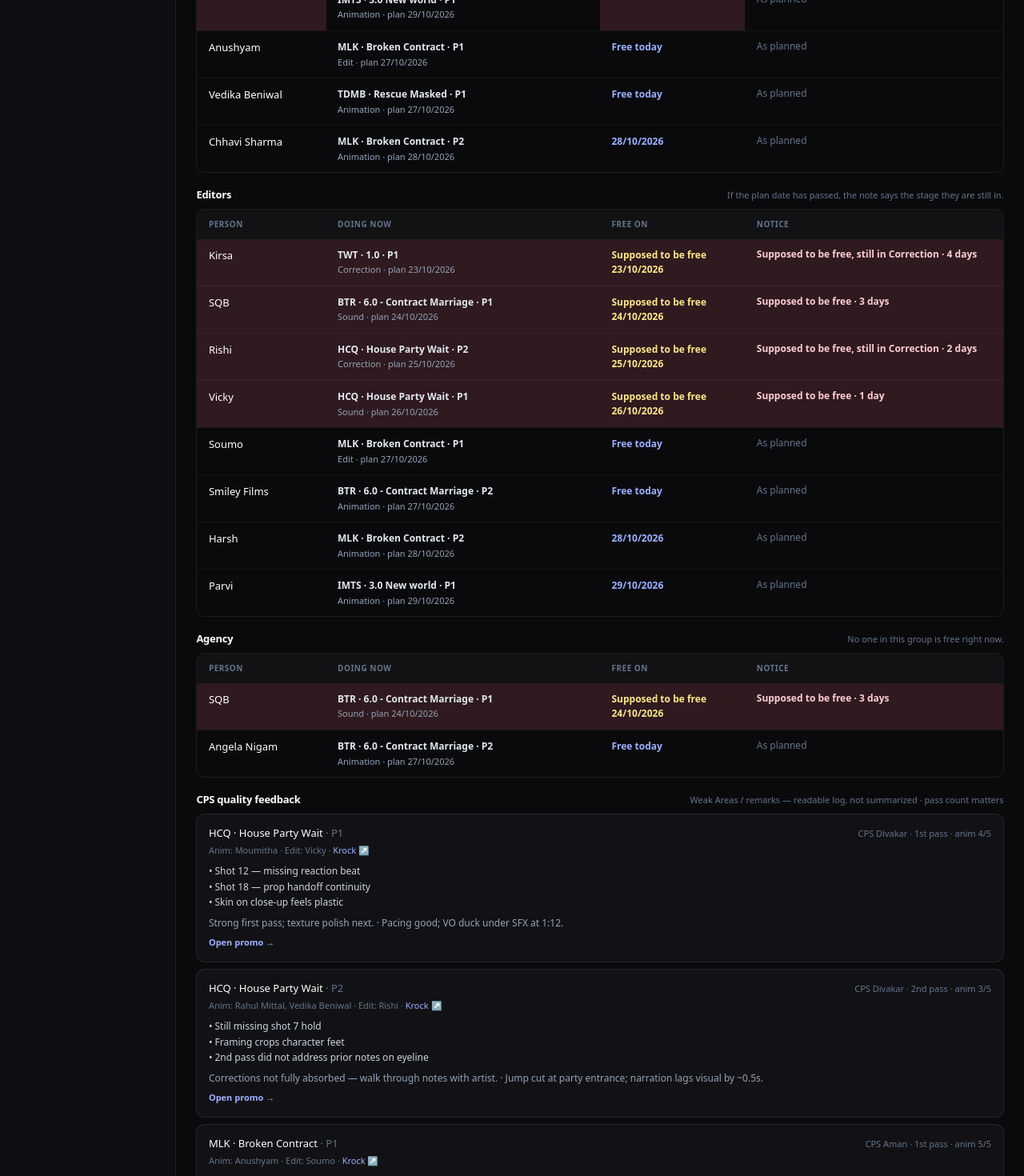
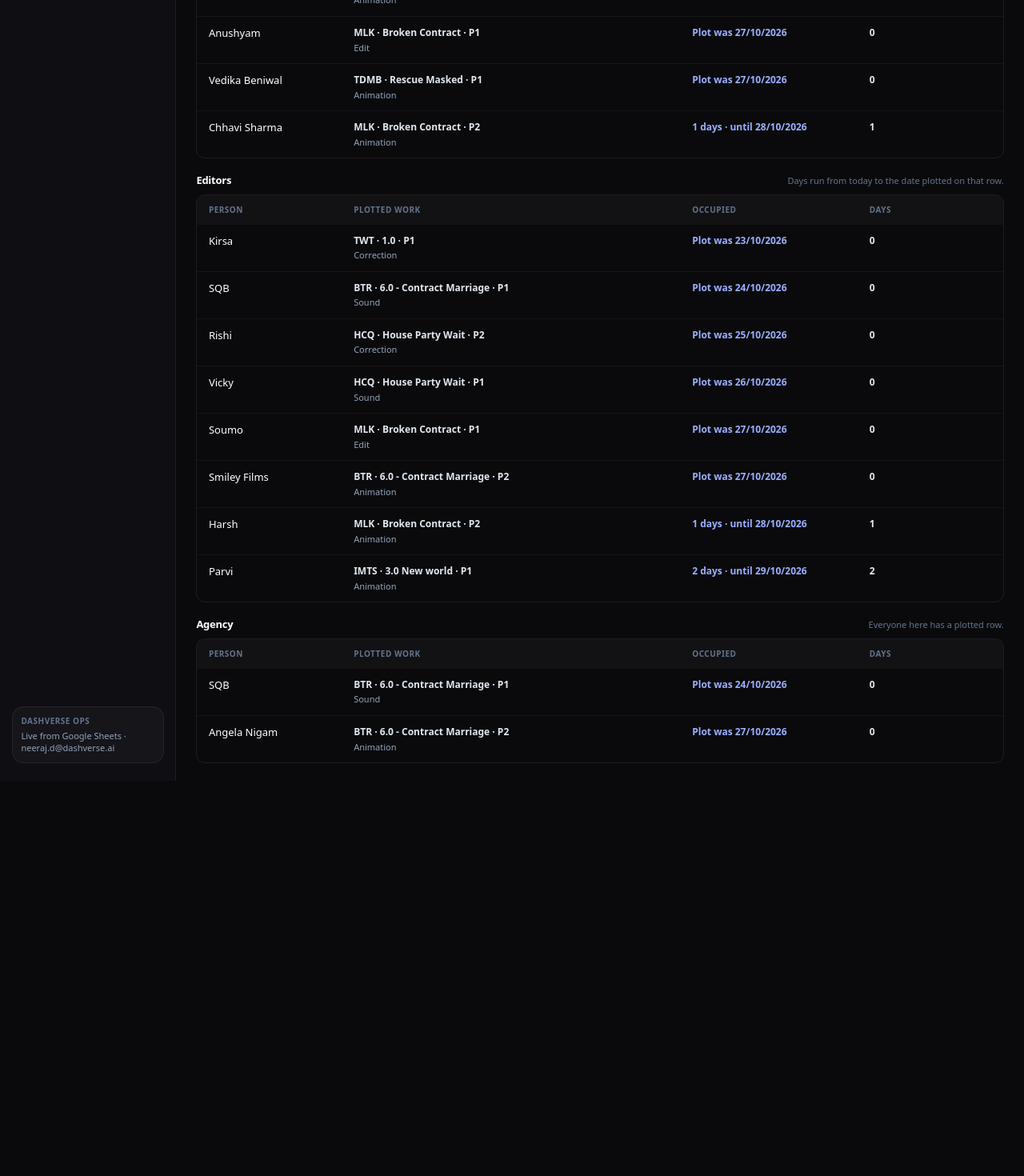
Before and after one commit to neeraj-dashverse/Dashboard, a Next.js app: page /team in a window 1280 px wide. Shown: the part 940-2410 px from the top of the page at 80% size. After the commit the page ends 1916 px from the top, so only its background shows below. Built offline with nearby package versions, Linux system fonts and the light colour scheme.

Commit message:
Show how many days a stage ran late, and how long each person is plotted.
The record lists planned, closed, and delayed days. Team counts days left until the current plot and drops the quality feedback list.

Co-authored-by: Cursor <cursoragent@cursor.com>

```diff
--- a/src/components/ops/RecordDetail.tsx
+++ b/src/components/ops/RecordDetail.tsx
@@ -2,7 +2,7 @@
 
 import Link from "next/link";
 import type { ReactNode } from "react";
-import { formatDmy, formatDuration, STAGE_LABEL } from "@/lib/ops/selectors";
+import { delayDays, formatDmy, formatDuration, STAGE_LABEL } from "@/lib/ops/selectors";
 import type { AssetTeamRow, Part, PreProdAssetRow, Promo, QualityReview } from "@/lib/ops/types";
 import { SyncStrip } from "./SyncStrip";
 import { useOps } from "./OpsProvider";
@@ -177,7 +177,7 @@ export function RecordDetail({ promoId }: { promoId: string }) {
       <section className="space-y-2">
         <h2 className="text-[13px] font-bold text-white">Stage dates</h2>
         <p className="text-[12px] text-slate-500">
-          Planned date next to the day that stage closed. Rough cut is the plan for animation and edit. Final cut is the plan for correction.
+          Planned comes from the Plan page. Closed is the sheet date for that stage. Delayed is how many days the close ran past the plan, or through today if it is still open.
         </p>
         <div className="overflow-x-auto rounded-xl border border-white/[0.08]">
           <table className="min-w-full border-collapse text-left text-[12px]">
@@ -187,6 +187,7 @@ export function RecordDetail({ promoId }: { promoId: string }) {
                 <th className="whitespace-nowrap px-3 py-2.5">Stage</th>
                 <th className="whitespace-nowrap px-3 py-2.5">Planned</th>
                 <th className="whitespace-nowrap px-3 py-2.5">Closed</th>
+                <th className="whitespace-nowrap px-3 py-2.5">Delayed</th>
               </tr>
             </thead>
             <tbody>
@@ -194,13 +195,21 @@ export function RecordDetail({ promoId }: { promoId: string }) {
                 parts,
                 plans,
                 asset?.correctionsEndDate || asset?.endDate || pre?.closedDate,
-                pre?.plannedDate
+                pre?.plannedDate,
+                snap.today
               ).map((row) => (
                 <tr key={row.key} className="border-t border-white/[0.06]">
                   <td className="whitespace-nowrap px-3 py-2 text-slate-300">{row.part}</td>
                   <td className="whitespace-nowrap px-3 py-2 font-semibold text-white">{row.stage}</td>
                   <td className="whitespace-nowrap px-3 py-2 text-slate-300">{row.planned}</td>
                   <td className="whitespace-nowrap px-3 py-2 text-slate-300">{row.closed}</td>
+                  <td
+                    className={`whitespace-nowrap px-3 py-2 font-semibold ${
+                      row.delayed !== "—" && row.delayed !== "0" ? "text-rose-200" : "text-slate-300"
+                    }`}
+                  >
+                    {row.delayed === "—" || row.delayed === "0" ? row.delayed : `${row.delayed}d`}
+                  </td>
                 </tr>
               ))}
             </tbody>
@@ -378,51 +387,101 @@ function InfoCard({
   );
 }
 
-function planOn(
+function planIso(
   plans: { partNo: number; date: string; text: string }[],
   partNo: number,
   re: RegExp
+): string | null {
+  return (
+    plans
+      .filter((cell) => cell.partNo === partNo && re.test(cell.text))
+      .map((cell) => cell.date)
+      .sort()[0] ?? null
+  );
+}
+
+function delayLabel(
+  planned: string | null | undefined,
+  closed: string | null | undefined,
+  today: string
 ): string {
-  const date = plans
-    .filter((cell) => cell.partNo === partNo && re.test(cell.text))
-    .map((cell) => cell.date)
-    .sort()[0];
-  return date ? when(date) : "—";
+  const days = delayDays(planned, closed, today);
+  if (days == null) return "—";
+  return String(days);
 }
 
 function stageDateRows(
   parts: Part[],
   plans: { partNo: number; date: string; text: string }[],
   assetEnd: string | null | undefined,
-  assetPlanned: string | null | undefined
-): { key: string; part: string; stage: string; planned: string; closed: string }[] {
-  const rows: { key: string; part: string; stage: string; planned: string; closed: string }[] = [
+  assetPlanned: string | null | undefined,
+  today: string
+): { key: string; part: string; stage: string; planned: string; closed: string; delayed: string }[] {
+  const show = (value: string | null | undefined) => (value ? formatDmy(value) : "—");
+  const rows: { key: string; part: string; stage: string; planned: string; closed: string; delayed: string }[] = [
     {
       key: "assets",
       part: "—",
       stage: "Assets",
-      planned: assetPlanned ? formatDmy(assetPlanned) : "—",
-      closed: assetEnd ? formatDmy(assetEnd) : "—",
+      planned: show(assetPlanned),
+      closed: show(assetEnd),
+      delayed: delayLabel(assetPlanned, assetEnd, today),
     },
   ];
   for (const part of parts) {
-    const rough = planOn(plans, part.partNo, /rough cut|first cut|first animation|first edit/i);
-    const finalCut = planOn(plans, part.partNo, /final cut|second cut|correction close/i);
-    const sound = planOn(plans, part.partNo, /sound/i);
+    const rough = planIso(plans, part.partNo, /rough cut|first cut|first animation|first edit/i);
+    const finalCut = planIso(plans, part.partNo, /final cut|second cut|correction close/i);
+    const sound = planIso(plans, part.partNo, /sound/i);
     const label = `P${part.partNo}`;
     rows.push(
-      { key: `${part.partNo}-ani`, part: label, stage: "Animation", planned: rough, closed: when(part.aniCloseDate) || "—" },
-      { key: `${part.partNo}-edit`, part: label, stage: "Edit", planned: rough, closed: when(part.editCloseDate) || "—" },
+      {
+        key: `${part.partNo}-ani`,
+        part: label,
+        stage: "Animation",
+        planned: show(rough),
+        closed: show(part.aniCloseDate),
+        delayed: delayLabel(rough, part.aniCloseDate, today),
+      },
+      {
+        key: `${part.partNo}-edit`,
+        part: label,
+        stage: "Edit",
+        planned: show(rough),
+        closed: show(part.editCloseDate),
+        delayed: delayLabel(rough, part.editCloseDate, today),
+      },
       {
         key: `${part.partNo}-cor`,
         part: label,
         stage: "Correction",
-        planned: finalCut,
-        closed: when(part.correctionEndDate) || "—",
+        planned: show(finalCut),
+        closed: show(part.correctionEndDate),
+        delayed: delayLabel(finalCut, part.correctionEndDate, today),
       },
-      { key: `${part.partNo}-sound`, part: label, stage: "Sound", planned: sound, closed: when(part.soundEndDate) || "—" },
-      { key: `${part.partNo}-rough`, part: label, stage: "Rough cut", planned: rough, closed: "—" },
-      { key: `${part.partNo}-final`, part: label, stage: "Final cut", planned: finalCut, closed: "—" }
+      {
+        key: `${part.partNo}-sound`,
+        part: label,
+        stage: "Sound",
+        planned: show(sound),
+        closed: show(part.soundEndDate),
+        delayed: delayLabel(sound, part.soundEndDate, today),
+      },
+      {
+        key: `${part.partNo}-rough`,
+        part: label,
+        stage: "Rough cut",
+        planned: show(rough),
+        closed: "—",
+        delayed: "—",
+      },
+      {
+        key: `${part.partNo}-final`,
+        part: label,
+        stage: "Final cut",
+        planned: show(finalCut),
+        closed: "—",
+        delayed: "—",
+      }
     );
   }
   return rows;
--- a/src/components/ops/TeamBoard.tsx
+++ b/src/components/ops/TeamBoard.tsx
@@ -3,84 +3,52 @@
 import Link from "next/link";
 import {
   assetDeadlinesToPush,
+  daysUntil,
   formatDmy,
-  promoFor,
   teamGroups,
-  type TeamGroupId,
-  type TeamHold,
   type TeamPerson,
 } from "@/lib/ops/selectors";
 import { Kpi, SectionTitle } from "./ui";
 import { SyncStrip } from "./SyncStrip";
 import { useOps } from "./OpsProvider";
 
-function whenFree(person: TeamPerson, today: string): string {
-  if (!person.freeAt) return "No plan date";
-  if (person.freeAt < today) return `Supposed to be free ${formatDmy(person.freeAt)}`;
-  if (person.freeAt === today) return "Free today";
-  return formatDmy(person.freeAt);
+/** Days from today until the plotted plan date. A past plot does not extend occupation. */
+function occupiedDays(until: string | null, today: string): string {
+  const days = daysUntil(until, today);
+  if (days == null) return "—";
+  if (days < 0) return "0";
+  return String(days);
 }
 
-/** Stage this role is still responsible for, once their plan date has passed. */
-function stuckStage(group: TeamGroupId, doing: string): string | null {
-  const stage = doing.toLowerCase();
-  if (group === "editor") {
-    if (/correction/.test(stage)) return "Correction";
-    if (/edit/.test(stage)) return "Edit";
-    return null;
-  }
-  if (group === "assets") {
-    if (/correction/.test(stage)) return "Correction";
-    if (/asset/.test(stage)) return "Assets";
-    return null;
-  }
-  if (/correction/.test(stage)) return "Correction";
-  if (/anim|plot/.test(stage)) return "Animation";
-  return null;
-}
-
-function holdNotice(group: TeamGroupId, hold: TeamHold): string | null {
-  if (hold.lateDays <= 0) return null;
-  const stage = stuckStage(group, hold.doing);
-  const days = `${hold.lateDays} day${hold.lateDays === 1 ? "" : "s"}`;
-  return stage ? `Supposed to be free, still in ${stage} · ${days}` : `Supposed to be free · ${days}`;
+function occupiedUntil(person: TeamPerson, today: string): string {
+  if (!person.freeAt) return "No plan date";
+  const days = occupiedDays(person.freeAt, today);
+  return days === "0" ? `Plot was ${formatDmy(person.freeAt)}` : `${days} days · until ${formatDmy(person.freeAt)}`;
 }
 
 export function TeamBoard() {
   const { snap, act, busy } = useOps();
   const groups = teamGroups(snap);
-  const delayed = groups.reduce(
-    (n, group) => n + group.people.filter((p) => p.holds.some((h) => h.lateDays > 0)).length,
-    0
-  );
   const deadlines = assetDeadlinesToPush(snap);
-  const reviewsWithWeak = snap.qualityReviews.filter(
-    (r) => r.animation?.weakAreas || r.editing?.remark || r.animation?.remark
-  );
 
   return (
     <div className="space-y-5">
       <div>
         <p className="text-[10px] font-bold uppercase tracking-[0.18em] text-slate-500">Team</p>
         <h1 className="mt-1 text-2xl font-extrabold tracking-tight text-white">
-          Who is <span className="gradient-text">free</span>
+          Who is <span className="gradient-text">occupied</span>
         </h1>
         <p className="mt-1 max-w-3xl text-[12px] text-slate-500">
-          Ongoing calendar work, split by assets, animators, editors, and agency. If a plan date has passed, the note says they were supposed to be free and which stage they are still in.
+          Days left until the latest date currently plotted for each person. A plot that has already passed does not add more days.
         </p>
       </div>
 
       <SyncStrip />
 
-      <div className="grid grid-cols-2 gap-2 sm:grid-cols-5">
+      <div className="grid grid-cols-2 gap-2 sm:grid-cols-4">
         {groups.map((group) => (
           <Kpi key={group.id} label={group.label} value={group.people.length} />
         ))}
-        <Kpi
-          label="Supposed to be free"
-          value={delayed}
-          tone={delayed ? "text-rose-300" : "text-emerald-300"}
-        />
       </div>
 
       {deadlines.length > 0 && (
@@ -141,9 +109,9 @@ export function TeamBoard() {
             hint={
               group.id === "animator" || group.id === "agency"
                 ? group.freeNow.length
-                  ? `Free now: ${group.freeNow.join(", ")}`
-                  : "No one in this group is free right now."
-                : "If the plan date has passed, the note says the stage they are still in."
+                  ? `No open row: ${group.freeNow.join(", ")}`
+                  : "Everyone here has a plotted row."
+                : "Days run from today to the date plotted on that row."
             }
           />
           {group.people.length === 0 ? (
@@ -155,21 +123,16 @@ export function TeamBoard() {
               <table className="w-full table-fixed text-left text-[13px]">
                 <thead className="bg-white/[0.03] text-[10px] uppercase tracking-wider text-slate-500">
                   <tr>
-                    <th className="w-[16%] px-4 py-3 font-semibold">Person</th>
-                    <th className="w-[34%] px-4 py-3 font-semibold">Doing now</th>
-                    <th className="w-[18%] px-4 py-3 font-semibold">Free on</th>
-                    <th className="w-[32%] px-4 py-3 font-semibold">Notice</th>
+                    <th className="w-[18%] px-4 py-3 font-semibold">Person</th>
+                    <th className="w-[42%] px-4 py-3 font-semibold">Plotted work</th>
+                    <th className="w-[22%] px-4 py-3 font-semibold">Occupied</th>
+                    <th className="w-[18%] px-4 py-3 font-semibold">Days</th>
                   </tr>
                 </thead>
                 <tbody className="divide-y divide-white/[0.05]">
                   {group.people.map((person) =>
-                    person.holds.map((hold, index) => {
-                      const notice = holdNotice(group.id, hold);
-                      return (
-                      <tr
-                        key={`${person.name}-${hold.title}`}
-                        className={`align-top hover:bg-white/[0.02] ${notice ? "bg-rose-400/15" : ""}`}
-                      >
+                    person.holds.map((hold, index) => (
+                      <tr key={`${person.name}-${hold.title}`} className="align-top hover:bg-white/[0.02]">
                         {index === 0 && (
                           <td rowSpan={person.holds.length} className="px-4 py-3 font-medium text-white">
                             {person.name}
@@ -184,32 +147,22 @@ export function TeamBoard() {
                           </Link>
                           <p className="mt-0.5 text-[11px] text-slate-400">
                             {hold.doing}
-                            {hold.until ? ` · plan ${formatDmy(hold.until)}` : ""}
                             {hold.plan && hold.plan !== "Plan" ? ` · ${hold.plan}` : ""}
                           </p>
                         </td>
                         {index === 0 && (
                           <td
                             rowSpan={person.holds.length}
-                            className={`px-4 py-3 text-[12px] font-semibold ${
-                              !person.freeAt || person.freeAt < snap.today
-                                ? "text-amber-200"
-                                : "text-[#9bb0ff]"
-                            }`}
+                            className="px-4 py-3 text-[12px] font-semibold text-[#9bb0ff]"
                           >
-                            {whenFree(person, snap.today)}
+                            {occupiedUntil(person, snap.today)}
                           </td>
                         )}
-                        <td className="px-4 py-3 text-[12px] leading-snug">
-                          {notice ? (
-                            <span className="font-semibold text-rose-200">{notice}</span>
-                          ) : (
-                            <span className="text-slate-500">{hold.until ? "As planned" : "No plan date"}</span>
-                          )}
+                        <td className="px-4 py-3 text-[12px] font-semibold text-slate-200">
+                          {occupiedDays(hold.until, snap.today)}
                         </td>
                       </tr>
-                      );
-                    })
+                    ))
                   )}
                 </tbody>
               </table>
@@ -218,77 +171,6 @@ export function TeamBoard() {
         </section>
       ))}
 
-      {reviewsWithWeak.length > 0 && (
-        <section className="space-y-2">
-          <SectionTitle
-            title="CPS quality feedback"
-            hint="Weak Areas / remarks — readable log, not summarized · pass count matters"
-          />
-          <div className="space-y-2">
-            {reviewsWithWeak.map((r) => {
-              const promo = promoFor(snap, r.promoId);
-              return (
-                <article
-                  key={r.id}
-                  className="rounded-xl border border-white/[0.08] bg-[#121216] p-4"
-                >
-                  <div className="flex flex-wrap items-baseline justify-between gap-2">
-                    <p className="text-[13px] font-medium text-white">
-                      {promo ? `${promo.showName} · ${promo.scriptName}` : r.promoId}
-                      <span className="text-slate-500"> · P{r.partNo}</span>
-                    </p>
-                    <p className="text-[11px] text-slate-500">
-                      CPS {r.cps}
-                      {r.versionCorrection ? ` · ${r.versionCorrection} pass` : ""}
-                      {r.animation?.overallQuality != null
-                        ? ` · anim ${r.animation.overallQuality}/5`
-                        : ""}
-                    </p>
-                  </div>
-                  <p className="mt-1 text-[11px] text-slate-500">
-                    Anim: {r.animators.join(", ") || "—"}
-                    {" · "}
-                    Edit: {r.editors.join(", ") || "—"}
-                    {r.krockLink && (
-                      <>
-                        {" · "}
-                        <a
-                          href={r.krockLink}
-                          target="_blank"
-                          rel="noreferrer"
-                          className="text-[#9bb0ff] hover:underline"
-                        >
-                          Krock ↗
-                        </a>
-                      </>
-                    )}
-                  </p>
-                  {r.animation?.weakAreas && (
-                    <pre className="mt-2 whitespace-pre-wrap font-sans text-[12px] leading-relaxed text-slate-300">
-                      {r.animation.weakAreas}
-                    </pre>
-                  )}
-                  {(r.animation?.remark || r.editing?.remark) && (
-                    <p className="mt-2 text-[12px] text-slate-400">
-                      {r.animation?.remark}
-                      {r.animation?.remark && r.editing?.remark ? " · " : ""}
-                      {r.editing?.remark}
-                    </p>
-                  )}
-                  {promo && (
-                    <Link
-                      href={`/promo/${promo.id}`}
-                      className="mt-2 inline-block text-[11px] font-semibold text-[#9bb0ff] hover:underline"
-                    >
-                      Open promo →
-                    </Link>
-                  )}
-                </article>
-              );
-            })}
-          </div>
-        </section>
-      )}
     </div>
   );
 }
--- a/src/lib/ops/selectors.ts
+++ b/src/lib/ops/selectors.ts
@@ -40,6 +40,23 @@ export function daysLate(planned: string | null, today: string): number {
   const a = new Date(`${planned}T00:00:00Z`).getTime();
   const b = new Date(`${today}T00:00:00Z`).getTime();
   return Math.round((b - a) / 86400000);
+}
+
+/**
+ * Days a stage ran past its plan. 0 when it closed on time or the plan is still ahead.
+ * Still open and the plan has passed: days from the plan through today.
+ */
+export function delayDays(
+  planned: string | null | undefined,
+  closed: string | null | undefined,
+  today: string
+): number | null {
+  const plan = toIsoLoose(planned);
+  if (!plan) return null;
+  const end = toIsoLoose(closed);
+  if (end) return end > plan ? daysLate(plan, end) : 0;
+  if (today > plan) return daysLate(plan, today);
+  return 0;
 }
 
 /** Days until a future date (0 if today, negative if past). */
```
